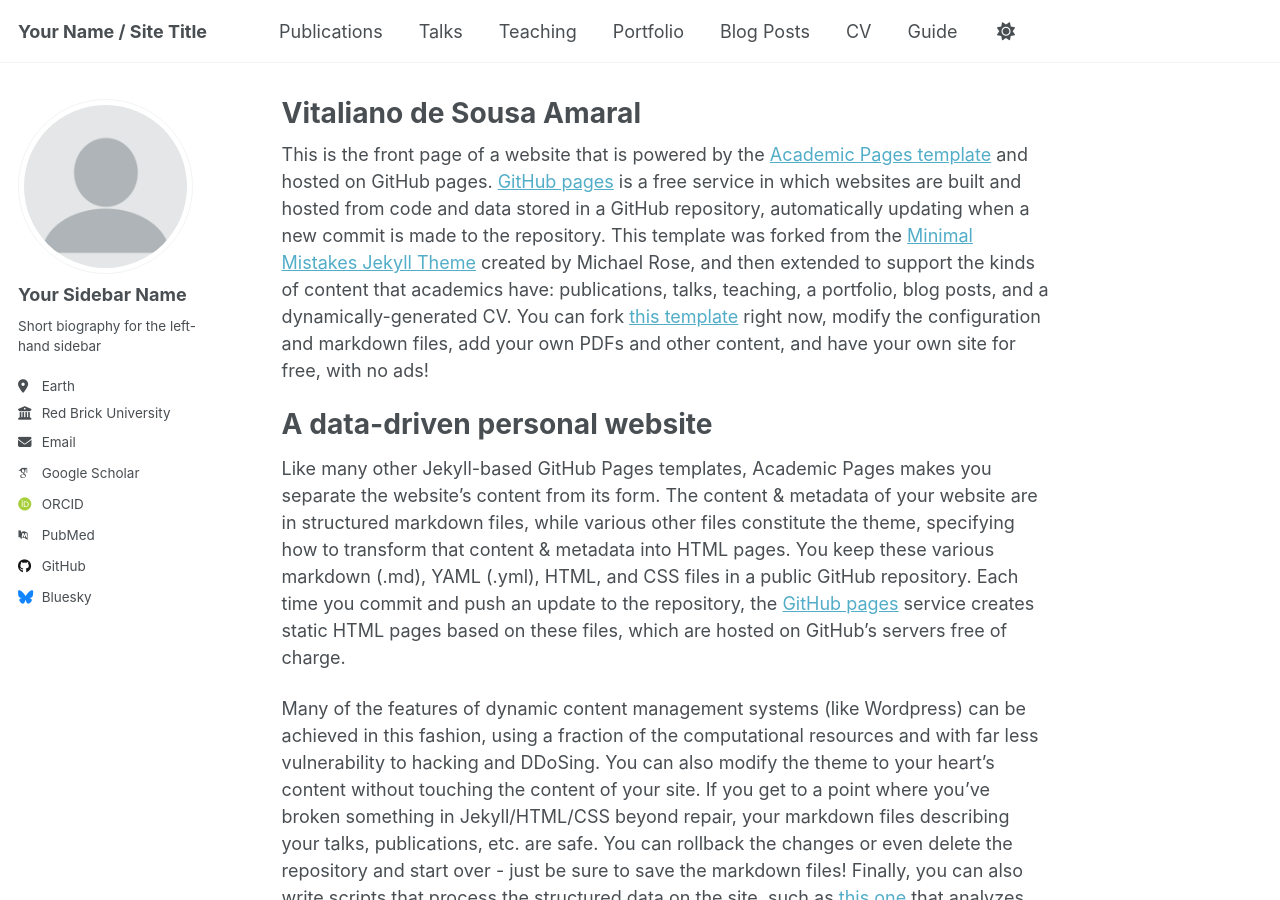
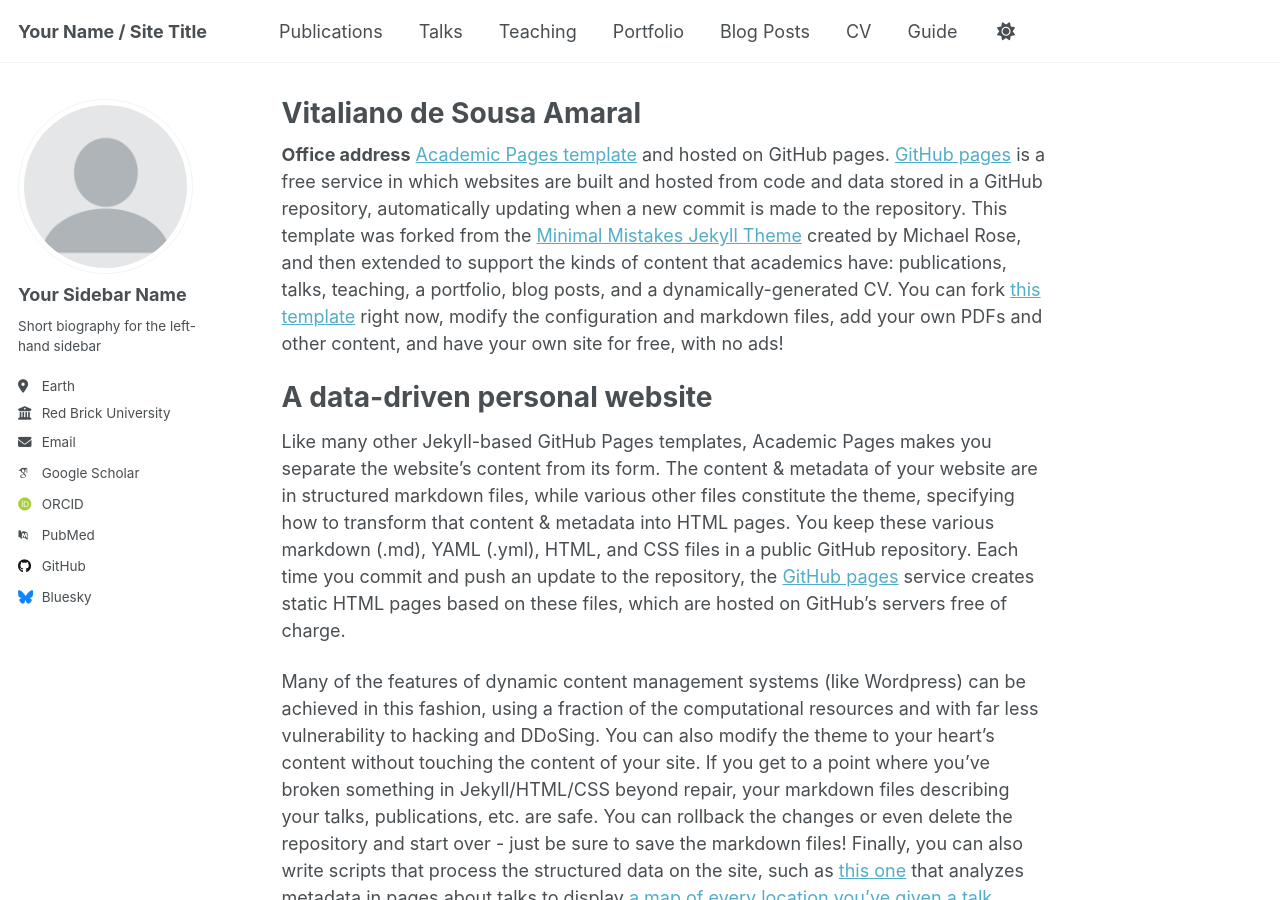
Before and after one commit to vitalianoamaral/vitalianoamaral.github.io, a Jekyll site: the page built from _pages/about.md, in a window 1280 px wide and 900 px high. Built offline with Jekyll 4.4.1, drawn with Linux system fonts in a browser that asks for light colours; some web fonts are replaced.

Commit message:
Update about.md

```diff
--- a/_pages/about.md
+++ b/_pages/about.md
@@ -7,7 +7,7 @@ redirect_from:
   - /about.html
 ---
 
-This is the front page of a website that is powered by the [Academic Pages template](https://github.com/academicpages/academicpages.github.io) and hosted on GitHub pages. [GitHub pages](https://pages.github.com) is a free service in which websites are built and hosted from code and data stored in a GitHub repository, automatically updating when a new commit is made to the repository. This template was forked from the [Minimal Mistakes Jekyll Theme](https://mmistakes.github.io/minimal-mistakes/) created by Michael Rose, and then extended to support the kinds of content that academics have: publications, talks, teaching, a portfolio, blog posts, and a dynamically-generated CV. You can fork [this template](https://github.com/academicpages/academicpages.github.io) right now, modify the configuration and markdown files, add your own PDFs and other content, and have your own site for free, with no ads!
+**Office address** [Academic Pages template](https://github.com/academicpages/academicpages.github.io) and hosted on GitHub pages. [GitHub pages](https://pages.github.com) is a free service in which websites are built and hosted from code and data stored in a GitHub repository, automatically updating when a new commit is made to the repository. This template was forked from the [Minimal Mistakes Jekyll Theme](https://mmistakes.github.io/minimal-mistakes/) created by Michael Rose, and then extended to support the kinds of content that academics have: publications, talks, teaching, a portfolio, blog posts, and a dynamically-generated CV. You can fork [this template](https://github.com/academicpages/academicpages.github.io) right now, modify the configuration and markdown files, add your own PDFs and other content, and have your own site for free, with no ads!
 
 A data-driven personal website
 ======
```
